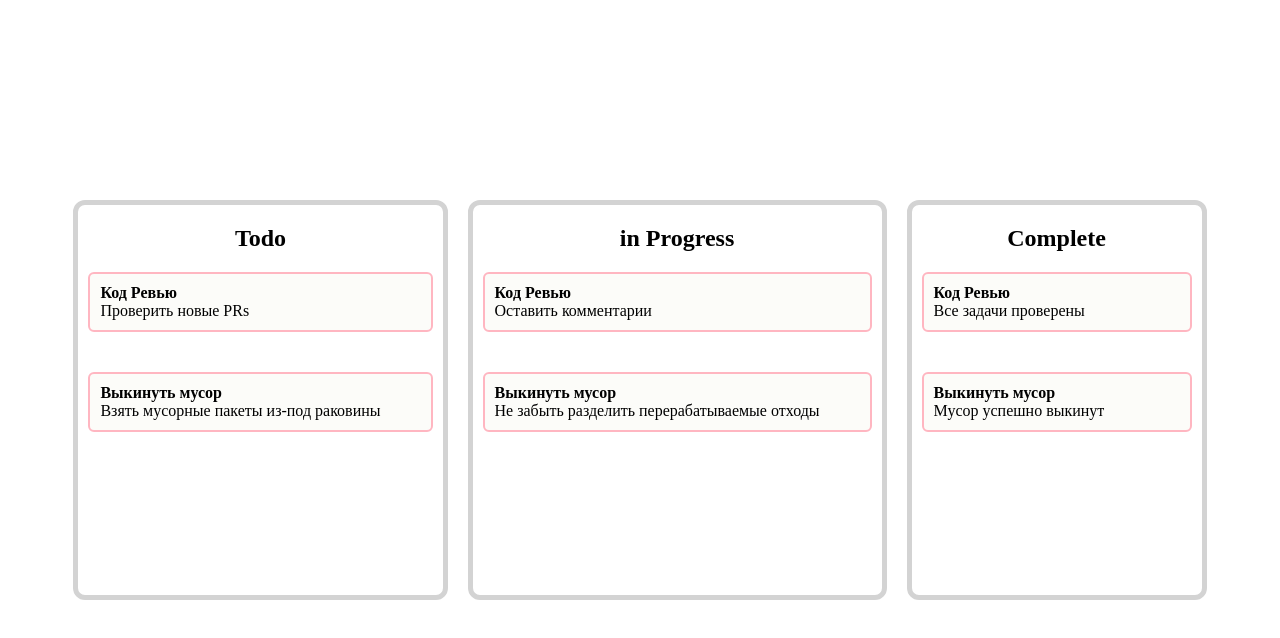
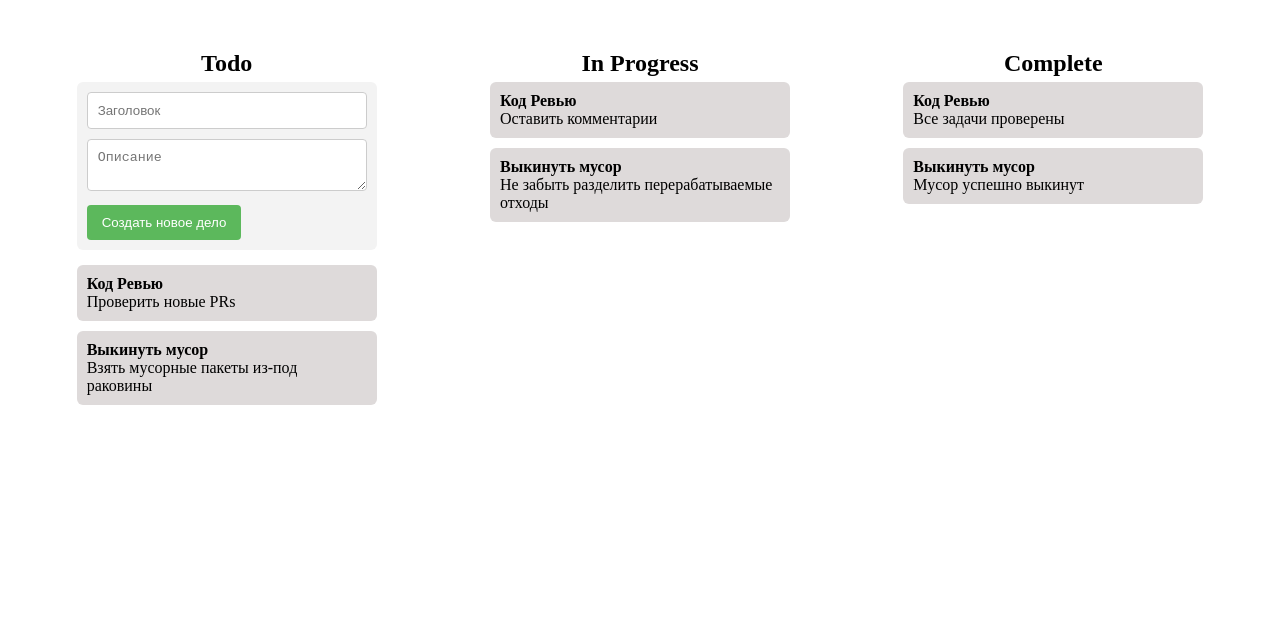
Before and after one commit to tank130701/course-work-frontend, a React (Create React App) app: page / in a window 1280 px wide. Shown: the top 638 px of the page. Built offline with nearby package versions, Linux system fonts and the light colour scheme.

Commit message:
сделал форму для создания дела

```diff
--- a/src/App.css
+++ b/src/App.css
@@ -5,24 +5,29 @@
 }
 
 .App {
-  width: 100vw;
+  width: 100%;
   height: 100vh;
   display: flex;
-  align-items: center;
-  justify-content: center;
+  justify-content: space-around;
+  align-items: flex-start;
+  padding: 20px;
 }
+
 
 .board {
   min-width: 300px;
   min-height: 400px;
-  border: 5px solid lightgray;
   padding: 20px 10px;
   border-radius: 12px;
   margin: 10px;
   display: flex;
   align-items: center;
   flex-direction: column;
+  overflow-y: auto;
+  box-shadow: none;
 }
+
+
 
 .board__title {
   font-size: 1.5rem;
@@ -30,11 +35,39 @@
 }
 
 .item{
-  width: 100%;
-  border: 2px solid lightpink;
+  width: 300px;
   padding: 10px;
   border-radius: 6px;
-  margin: 20px;
+  margin: 5px;
   cursor: grab;
-  background-color: #fcfcf9;
+  background-color: #DEDADA;
 }
+
+
+.add-new-item {
+  background-color: #f3f3f3;
+  margin-bottom: 10px;
+  padding: 10px;
+}
+
+.add-new-item input,
+.add-new-item textarea {
+  width: 100%;
+  margin-bottom: 10px;
+  padding: 10px;
+  border-radius: 4px;
+  border: 1px solid #ccc;
+}
+
+.add-new-item button {
+  padding: 10px 15px;
+  border-radius: 4px;
+  border: none;
+  background-color: #5cb85c;
+  color: white;
+  cursor: pointer;
+}
+
+.add-new-item button:hover {
+  background-color: #4cae4c;
+}
--- a/src/App.jsx
+++ b/src/App.jsx
@@ -3,111 +3,134 @@ import './App.css';
 
 function App() {
   const [boards, setBoards] = useState([
-    {id: 1, title: "Todo", items: [
-      {id:1, title: 'Код Ревью', description: 'Проверить новые PRs'},
-      {id:2, title: 'Выкинуть мусор', description: 'Взять мусорные пакеты из-под раковины'}
-    ]},
-    {id: 2, title: "in Progress", items: [
-      {id:1, title: 'Код Ревью', description: 'Оставить комментарии'},
-      {id:2, title: 'Выкинуть мусор', description: 'Не забыть разделить перерабатываемые отходы'}
-    ]},
-    {id: 3, title: "Complete", items: [
-      {id:1, title: 'Код Ревью', description: 'Все задачи проверены'},
-      {id:2, title: 'Выкинуть мусор', description: 'Мусор успешно выкинут'}
-    ]},
-  ])
+    {
+      id: 1,
+      title: "Todo",
+      items: [
+        { id: 1, title: 'Код Ревью', description: 'Проверить новые PRs' },
+        { id: 2, title: 'Выкинуть мусор', description: 'Взять мусорные пакеты из-под раковины' }
+      ]
+    },
+    {
+      id: 2,
+      title: "In Progress",
+      items: [
+        { id: 3, title: 'Код Ревью', description: 'Оставить комментарии' },
+        { id: 4, title: 'Выкинуть мусор', description: 'Не забыть разделить перерабатываемые отходы' }
+      ]
+    },
+    {
+      id: 3,
+      title: "Complete",
+      items: [
+        { id: 5, title: 'Код Ревью', description: 'Все задачи проверены' },
+        { id: 6, title: 'Выкинуть мусор', description: 'Мусор успешно выкинут' }
+      ]
+    }
+  ]);
 
+  const [currentBoard, setCurrentBoard] = useState(null);
+  const [currentItem, setCurrentItem] = useState(null);
+  const [newTitle, setNewTitle] = useState('');
+  const [newDescription, setNewDescription] = useState('');
 
-  const [currentBoard, setCurrentBoard] = useState(null)
-  const [currentItem, setCurrentItem] = useState(null)
+  const addNewItem = (boardId) => {
+    const newCard = {
+      id: Date.now(),
+      title: newTitle,
+      description: newDescription
+    };
 
-  function dragStartHandler(e, board, item){
-    setCurrentBoard(board)
-    setCurrentItem(item)
+    setBoards(boards => boards.map(board => {
+      if (board.id === boardId) {
+        return { ...board, items: [...board.items, newCard] };
+      }
+      return board;
+    }));
+
+    setNewTitle('');
+    setNewDescription('');
+  };
+
+  function dragStartHandler(e, board, item) {
+    setCurrentBoard(board);
+    setCurrentItem(item);
   }
 
-  function dragEndHandler(e){
-    e.target.style.boxShadow = 'none'
+  function dragOverHandler(e) {
+    e.preventDefault();
   }
 
-  function dragLeaveHandler(e){
-    e.target.style.boxShadow = 'none'
+  function dropHandler(e, board) {
+    e.preventDefault();
+    if (currentItem && currentBoard) {
+      if (currentBoard.id === board.id) {
+        setCurrentBoard(null);
+        setCurrentItem(null);
+        return;
       }
 
-  function dragOverHandler(e){
-    e.preventDefault()
-    if (e.target.className === 'item'){
-      e.target.style.boxShadow = '0 4px 3px gray'
+      const updatedBoards = boards.map(b => {
+        // Удаление элемента из его текущего местоположения
+        if (b.id === currentBoard.id) {
+          return { ...b, items: b.items.filter(i => i.id !== currentItem.id) };
+        } else if (b.id === board.id) {
+          // Добавление элемента на новую доску
+          return { ...b, items: [...b.items, currentItem] };
         }
+        return b;
+      });
+
+      setBoards(updatedBoards);
     }
-
-  function dropHandler(e, board, item){
-    e.preventDefault()
-    const currentIndex = currentBoard.items.indexOf(currentItem)
-    currentBoard.items.splice(currentIndex, 1)
-    const dropIndex = board.items.indexOf(item)
-    board.items.splice(dropIndex + 1, 0, currentItem)
-    setBoards(boards.map(
-      b => {
-        if(b.id === board.id){
-          return board
-        }
-        if(b.id === currentBoard.id){
-          return currentBoard
-        }
-        return b
-      }))
-      e.target.style.boxShadow = 'none'
-  }
-
-  function dropCardHandler(e, board){
-    board.items.push(currentItem)
-    const currentIndex = currentBoard.items.indexOf(currentItem)
-    currentBoard.items.splice(currentIndex, 1)
-    setBoards(boards.map(
-      b => {
-        if(b.id === board.id){
-          return board
-        }
-        if(b.id === currentBoard.id){
-          return currentBoard
-        }
-        return b
-      }))
-      e.target.style.boxShadow = 'none'
+    // Сброс текущего состояния перетаскивания
+    setCurrentBoard(null);
+    setCurrentItem(null);
   }
 
   return (
     <div className="App">
-      {boards.map(board =>
+      {boards.map(board => (
         <div
           className='board'
-          onDragOver={(e) => dragOverHandler(e)}
-          onDrop={(e) => dropCardHandler(e, board)}
+          key={board.id}
+          onDragOver={dragOverHandler}
+          onDrop={(e) => dropHandler(e, board)}
         >
           <div className='board__title'>{board.title}</div>
-          {
-            board.items.map(
-              item =>
+          {board.id === 1 && (
+            <div className='item add-new-item'>
+              <input
+                type="text"
+                placeholder="Заголовок"
+                value={newTitle}
+                onChange={(e) => setNewTitle(e.target.value)}
+              />
+              <textarea
+                placeholder="Описание"
+                value={newDescription}
+                onChange={(e) => setNewDescription(e.target.value)}
+              />
+              <button onClick={() => addNewItem(board.id)}>Создать новое дело</button>
+            </div>
+          )}
+          {board.items.map(item => (
             <div
+              key={item.id}
               onDragStart={(e) => dragStartHandler(e, board, item)}
-                onDragLeave={(e) => dragLeaveHandler(e)}
-                onDragEnd={(e) => dragEndHandler(e)}
               onDragOver={(e) => dragOverHandler(e)}
-                onDrop={(e) => dropHandler(e, board, item)}
+              onDrop={(e) => dropHandler(e, board)}
               draggable={true}
               className="item"
             >
               <div><strong>{item.title}</strong></div>
               <div>{item.description}</div>
             </div>
-            )
-          }
+          ))}
         </div>
-      )}
+      ))}
     </div>
   );
-
 }
 
 export default App;
```
Lines whose indentation alone changed are shown as unchanged.
